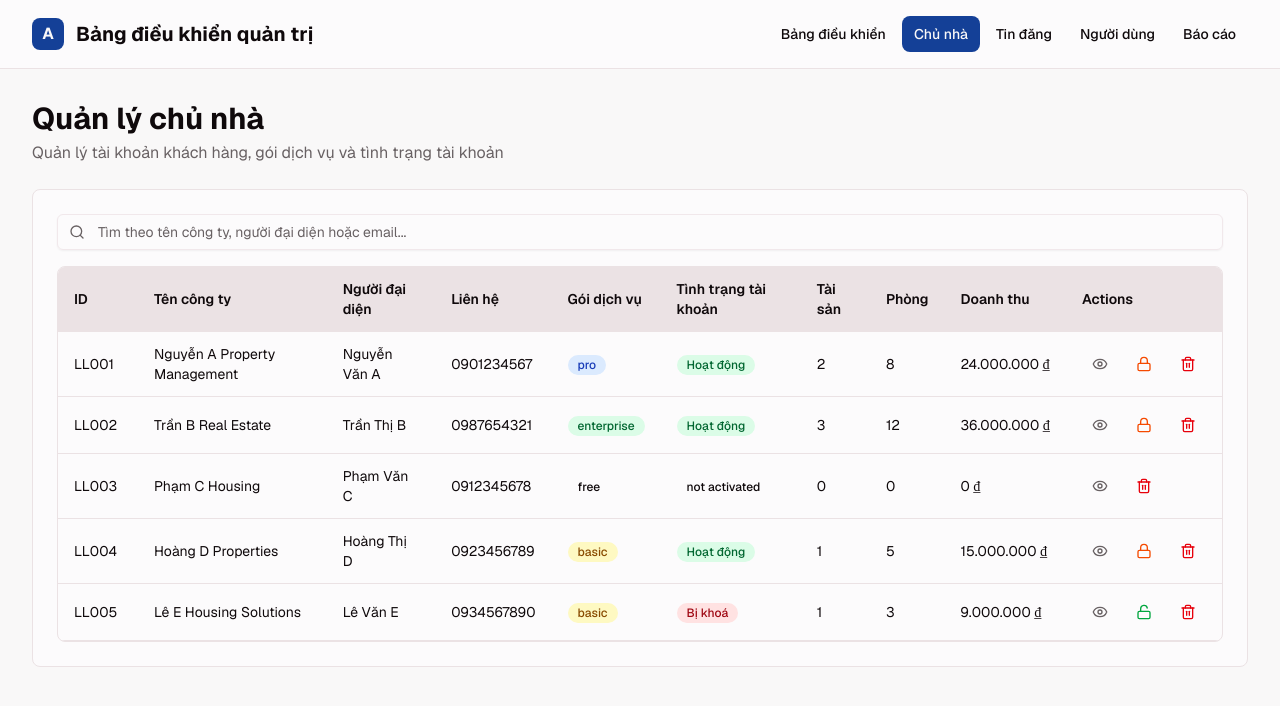
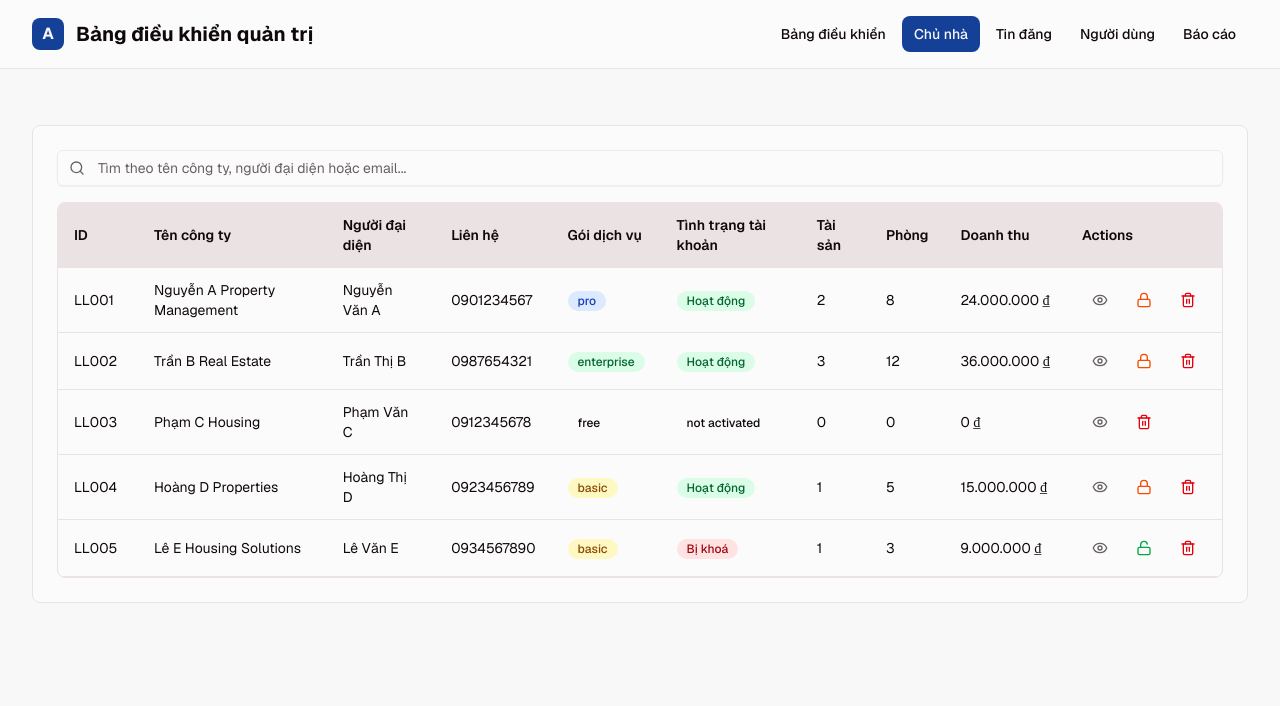
Before and after one commit to laihoangduy2424/dashboardtimtro, a Next.js app: page /dashboard/landlords in a window 1280 px wide. Shown: the top 706 px of the page. Built offline with nearby package versions, Linux system fonts and the light colour scheme.

Commit message:
fix: remove redundant header and description text
Preserve layout spacing by removing unnecessary text.

Co-authored-by: Duy Lại Hoàng <170998843+laihoangduy2424@users.noreply.github.com>

```diff
--- a/app/dashboard/landlords/page.tsx
+++ b/app/dashboard/landlords/page.tsx
@@ -97,8 +97,8 @@ export default function LandlordsPage() {
     <div className="space-y-6 p-4 sm:p-6 lg:p-8">
       {/* Header */}
       <div>
-        <h1 className="text-3xl font-bold text-foreground">Quản lý chủ nhà</h1>
-        <p className="mt-1 text-muted-foreground">Quản lý tài khoản khách hàng, gói dịch vụ và tình trạng tài khoản</p>
+        <h1 className="text-3xl font-bold text-foreground"></h1>
+        <p className="mt-1 text-muted-foreground"></p>
       </div>
 
       {/* Data Table */}
```
